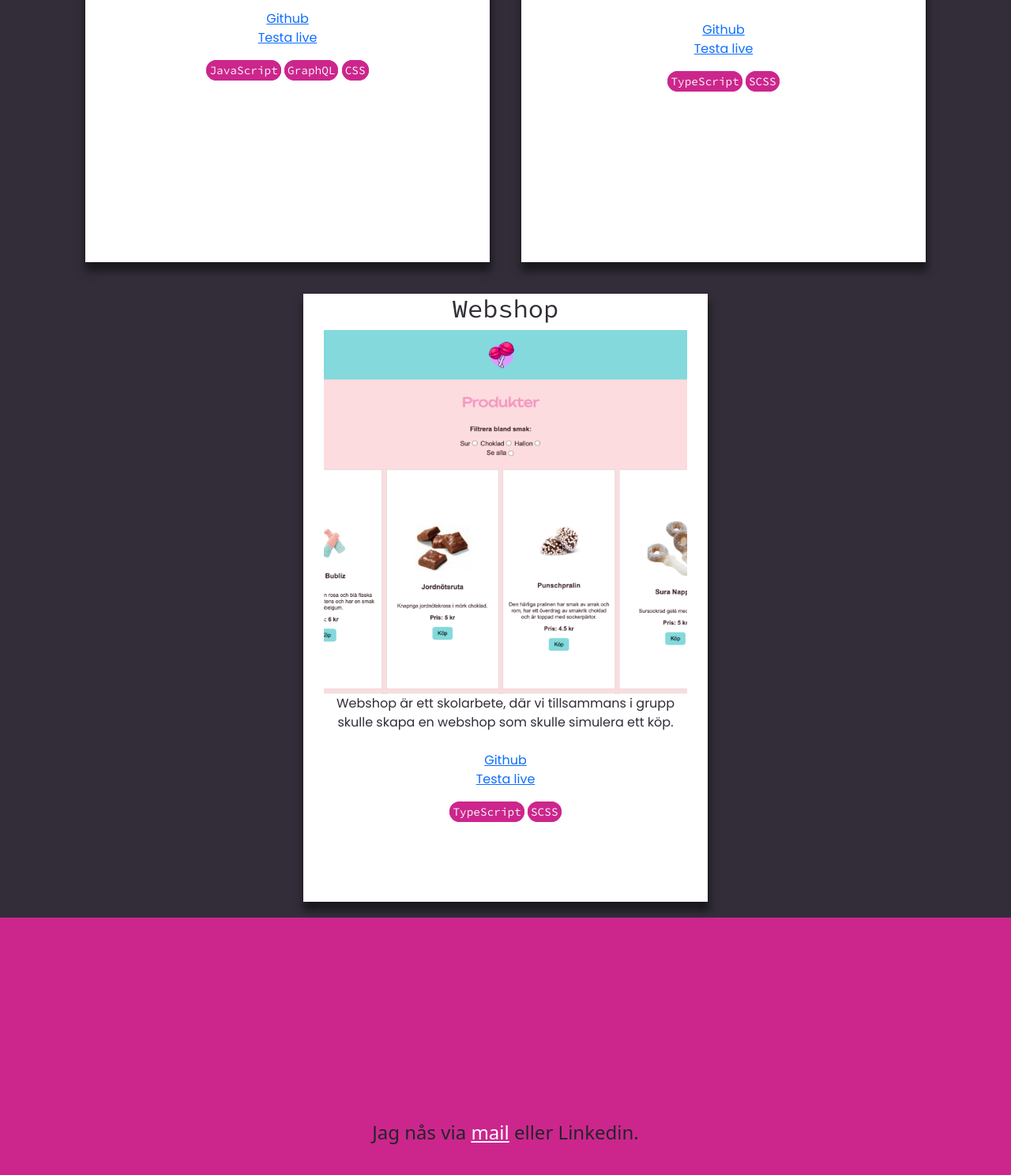
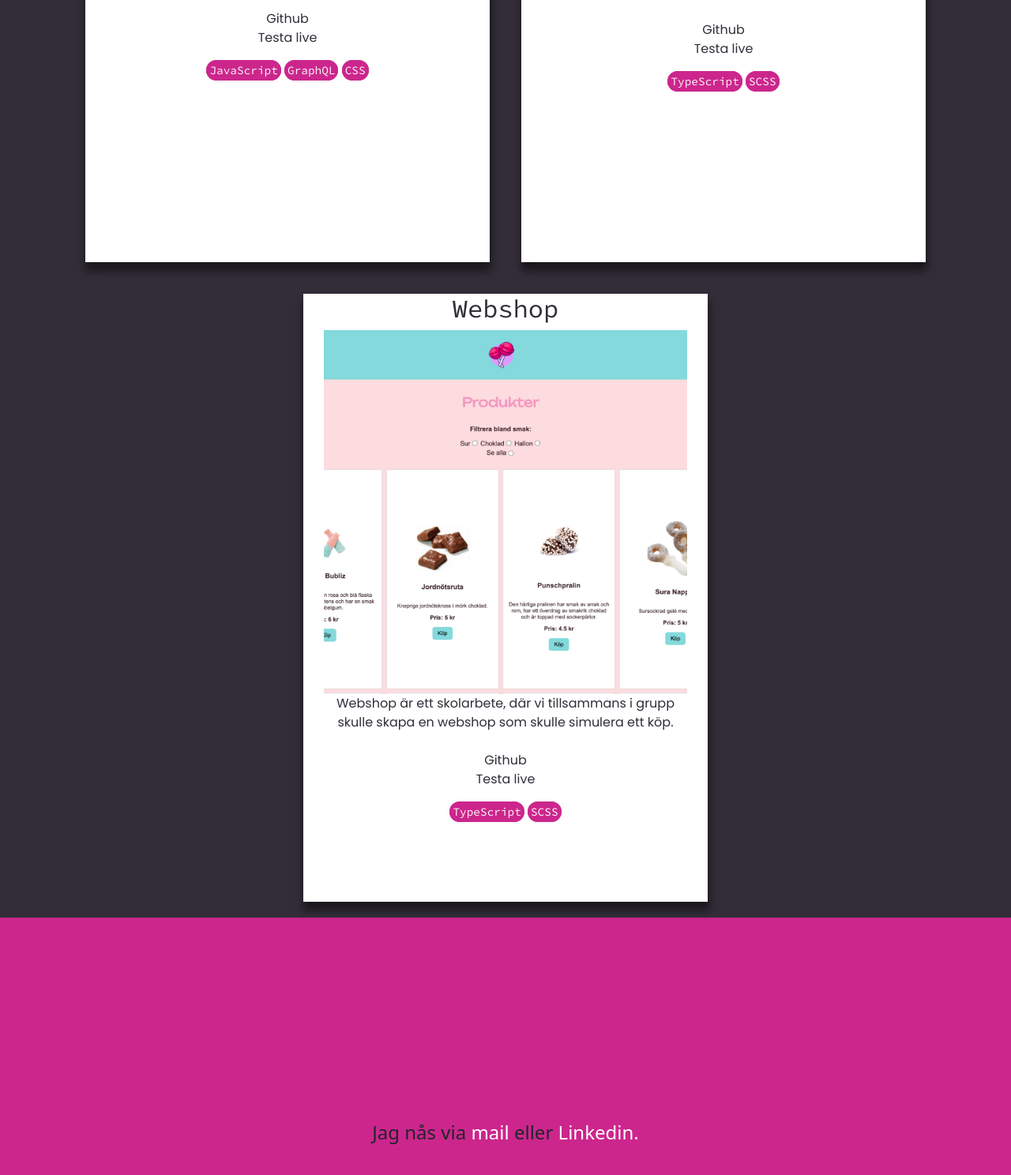
Before and after one commit to felicianorman/portfolio_2023, a website built with Parcel: page src/myindex.html in a window 1280 px wide. Shown: the part 1917-3405 px from the top of the page at 79% size. Built offline with nearby package versions, Linux system fonts and the light colour scheme; no server answers.

Commit message:
vercel länk

```diff
--- a/src/myindex.html
+++ b/src/myindex.html
@@ -99,7 +99,7 @@
               bookAPI är ett fullstack projekt byggt med GraphQL och JavaScript.
               Datan hämtas från ett Google Sheet med hjälp av SheetDB, och för
               GraphQL används Apollo Server. <br /><br />
-              <a href="#">Github</a> <br /><a href="#">Testa live</a>
+              <a href="https://github.com/felicianorman/bookAPI" target="blank">Github</a> <br /><a href="book-42x7a53ka-felicianorman.vercel.app" target="blank">Testa live</a>
             </p>
 
             <div class="stack">
@@ -115,7 +115,7 @@
             <p class="projects--text">
               Dog Memory är ett memoryspel med bilder på min lilla hund Loke,
               byggt med TypeScript och SCSS. <br /><br />
-              <a href="#">Github</a><br />
+              <a href="https://github.com/felicianorman/memorygame" target="blank">Github</a><br />
               <a
                 href="https://felicianorman.github.io/memorygame/"
                 target="blank"
@@ -134,9 +134,9 @@
             <p class="projects--text">
               Webshop är ett skolarbete, där vi tillsammans i grupp skulle skapa
               en webshop som skulle simulera ett köp.<br /><br />
-              <a href="#">Github</a><br />
+              <a href="https://github.com/Stuuben/Webshop-Godisbutiken" target="blank">Github</a><br />
               <a
-                href="https://felicianorman.github.io/memorygame/"
+                href="#"
                 target="blank"
                 >Testa live</a
               >
@@ -152,7 +152,7 @@
         <p>
           Jag nås via
           <a href="mailto: felicia.norman@medieinstitutet.se">mail</a> eller
-          Linkedin.
+          <a href="https://www.linkedin.com/in/felicia-norman-1b8a15152/" target="blank">Linkedin.</a>
         </p>
       </section>
     </main>
--- a/src/scss/_mixins.scss
+++ b/src/scss/_mixins.scss
@@ -61,7 +61,7 @@
   h1 {
     margin: 0;
     font-family: "Source Code Pro", monospace;
-    font-size: 2.5em;
+    font-size: 2em;
     color: rgb(204, 38, 141);
   }
 
@@ -150,6 +150,16 @@
       color: var.$bg-color;
       width: 90%;
     }
+
+    a {
+      color: var.$bg-color;
+      text-decoration: none;
+
+      &:hover {
+        text-decoration: underline;
+        color: var.$accent-color;
+      }
+    }
   }
 
   h2 {
@@ -186,9 +196,10 @@
 
   a {
     color: white;
+    text-decoration: none;
 
     &:hover {
-      background-color: green;
+      text-decoration: underline;
     }
   }
 }
```
